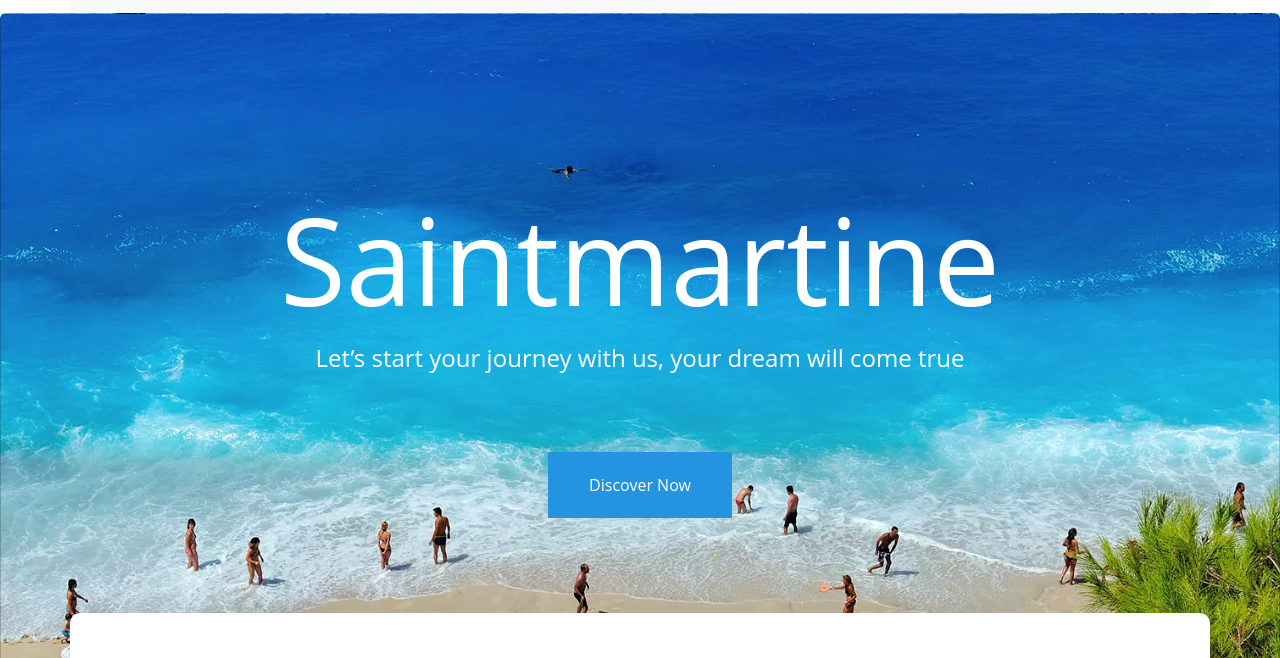
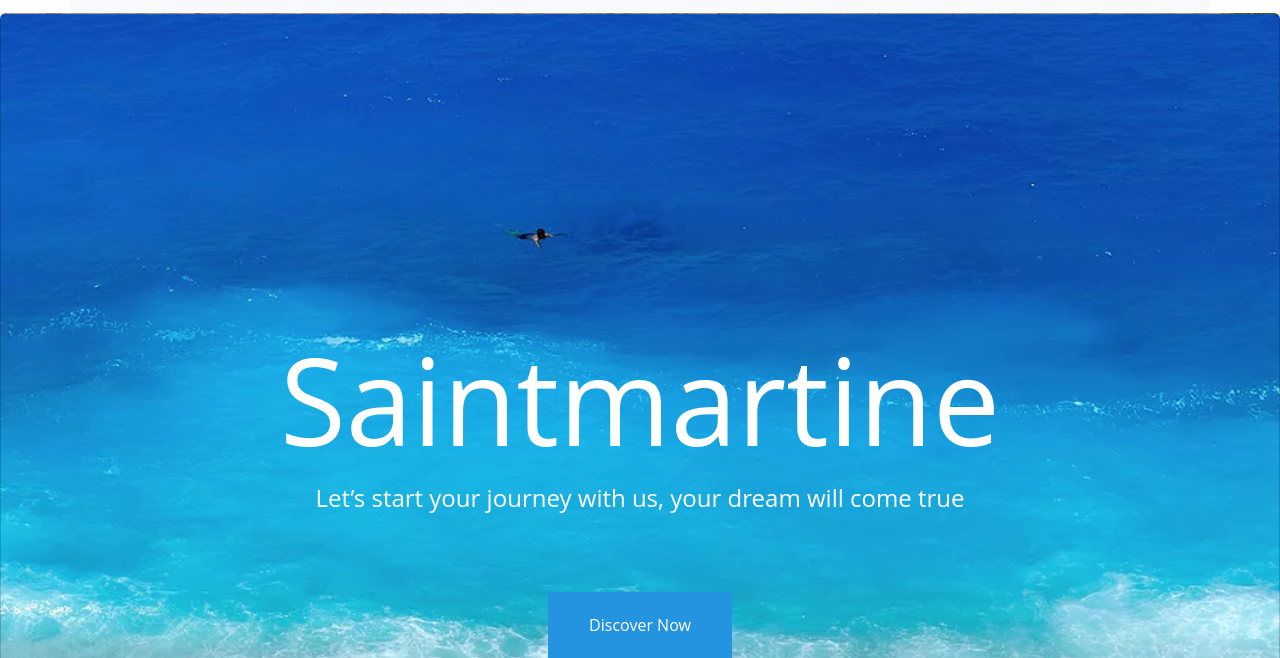
Before and after one commit to sadigzadeamina07/final-css-project, a plain HTML site: page index.html in a window 1280 px wide. Shown: the part 124-782 px from the top of the page. Drawn offline with nearby package versions, Linux system fonts and the light colour scheme.

Commit message:
https://github.com/sadigzadeamina07/final-css-project.git

```diff
--- a/css/style.css
+++ b/css/style.css
@@ -144,10 +144,12 @@ header nav .navbar-nav .nav-item .nav-link:hover {
       padding-right: 15px;
       margin: 0 auto;
   }
+
   h1 { font-size: 120px; }
   header .row { margin-left: -15px; margin-right: -15px; }
   header .btn { display: block; }
-  #hero-banner { height: 85vh; }
+  #hero-banner { height: 120vh; }
+
   .section-text p { width: 45%; }
   .booking-part h2 { font-size: 46px; }
 }
```
